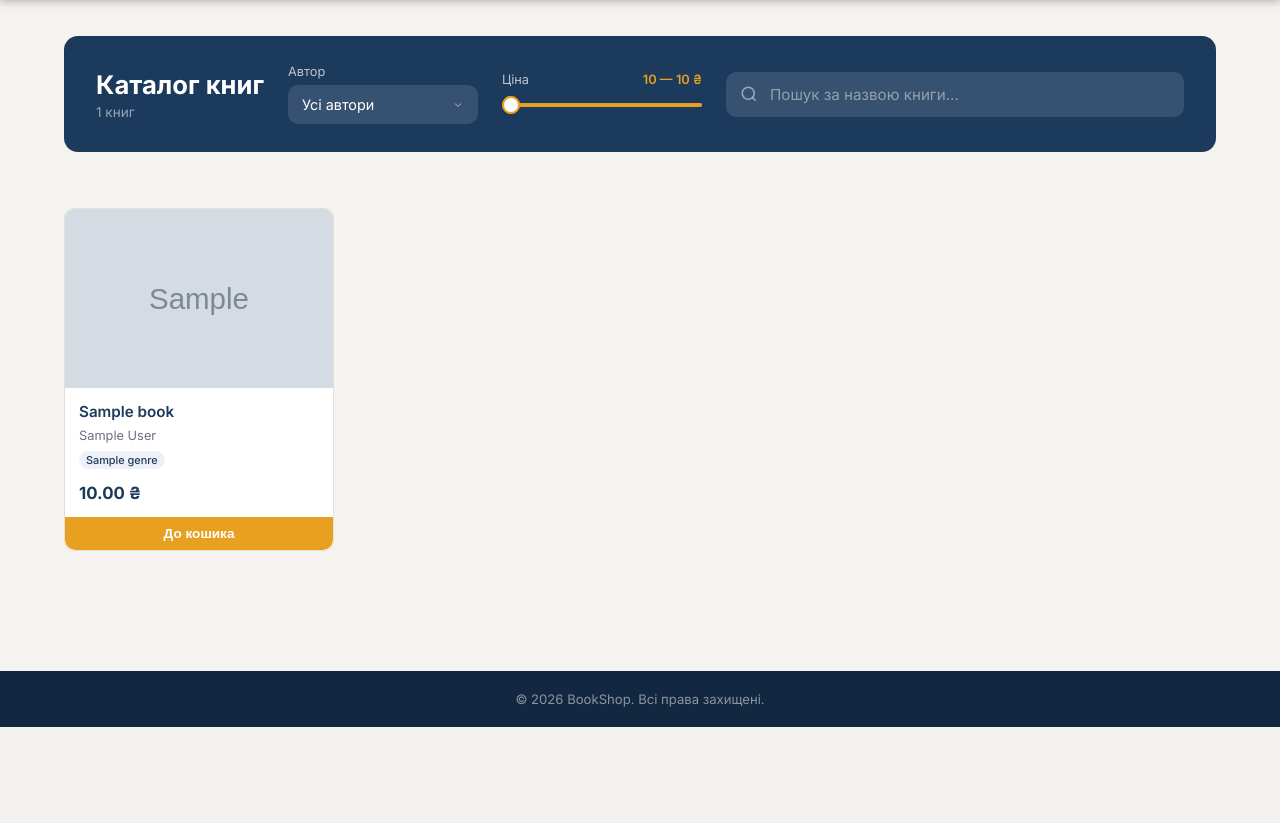
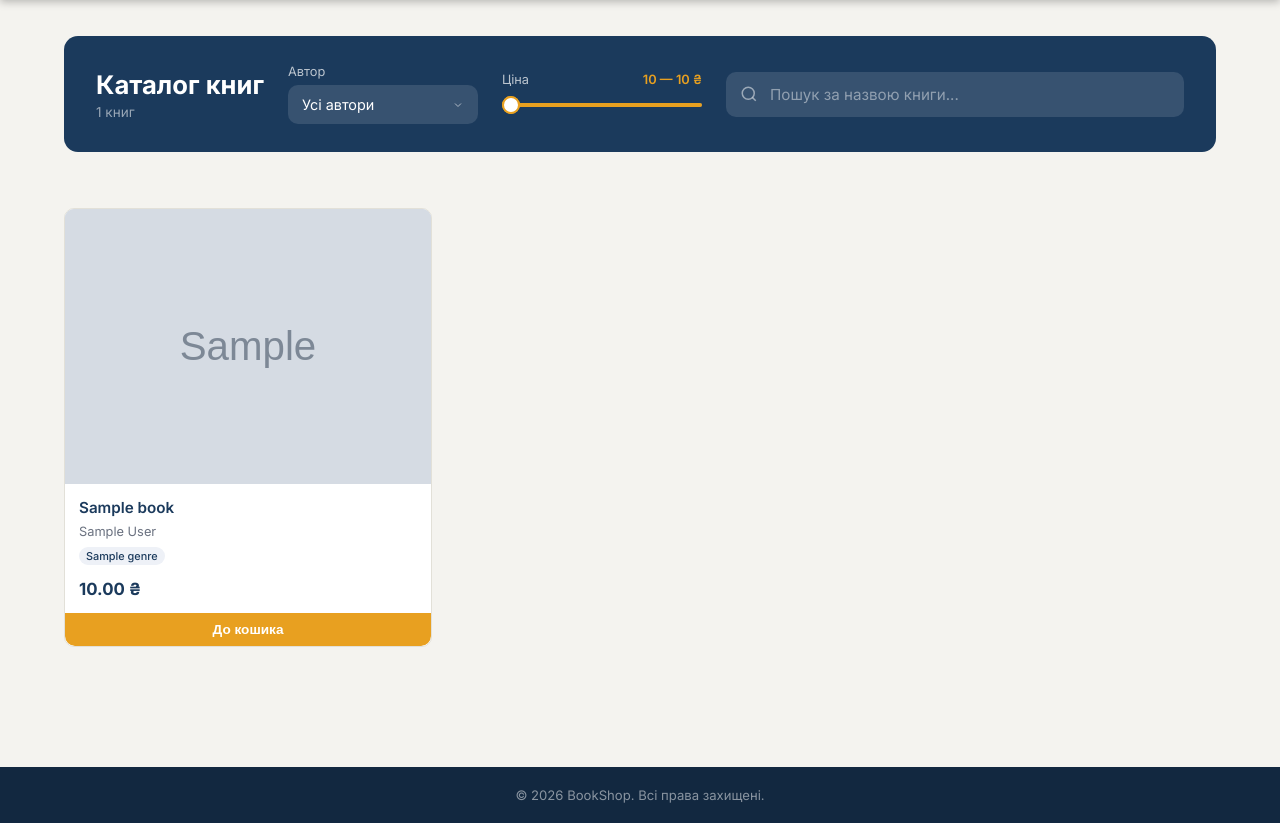
Before and after one commit to Baranotik15/online-bookshop, a Django app: page / in a window 1280 px wide. Shown: the part 80-903 px from the top of the page. Before the commit the page ends 807 px from the top, so only its background shows below. Run offline with Django 5.2, Linux system fonts and the light colour scheme; tables that the repository leaves empty hold one stand-in row (values such as "Sample post"); grey boxes marked "Sample" are stand-in pictures; parts of the project's set-up code (start-up, migrations or seed data) failed here and were passed over.

Commit message:
style update

```diff
--- a/static/css/main.css
+++ b/static/css/main.css
@@ -557,7 +557,7 @@ main { flex: 1; max-width: 1200px; width: 100%; margin: 0 auto; padding: 36px 24
 /* ─── Book grid ─── */
 .book-grid {
     display: grid;
-    grid-template-columns: repeat(auto-fill, minmax(260px, 1fr));
+    grid-template-columns: repeat(auto-fill, minmax(280px, 1fr));
     gap: 24px;
 }
 
@@ -573,14 +573,14 @@ main { flex: 1; max-width: 1200px; width: 100%; margin: 0 auto; padding: 36px 24
 .book-card:hover { transform: translateY(-4px); box-shadow: 0 8px 24px rgba(0,0,0,.1); }
 
 .book-cover {
-    aspect-ratio: 3/2;
+    aspect-ratio: 4/3;
     background: linear-gradient(135deg, #dde3ec 0%, #c8d0de 100%);
     display: flex;
     align-items: center;
     justify-content: center;
     overflow: hidden;
 }
-.book-cover img { width: 100%; height: 100%; object-fit: cover; }
+.book-cover img { width: 100%; height: 100%; object-fit: cover; object-position: center top; }
 .book-cover .no-cover {
     font-size: 3rem;
     opacity: .35;
```
